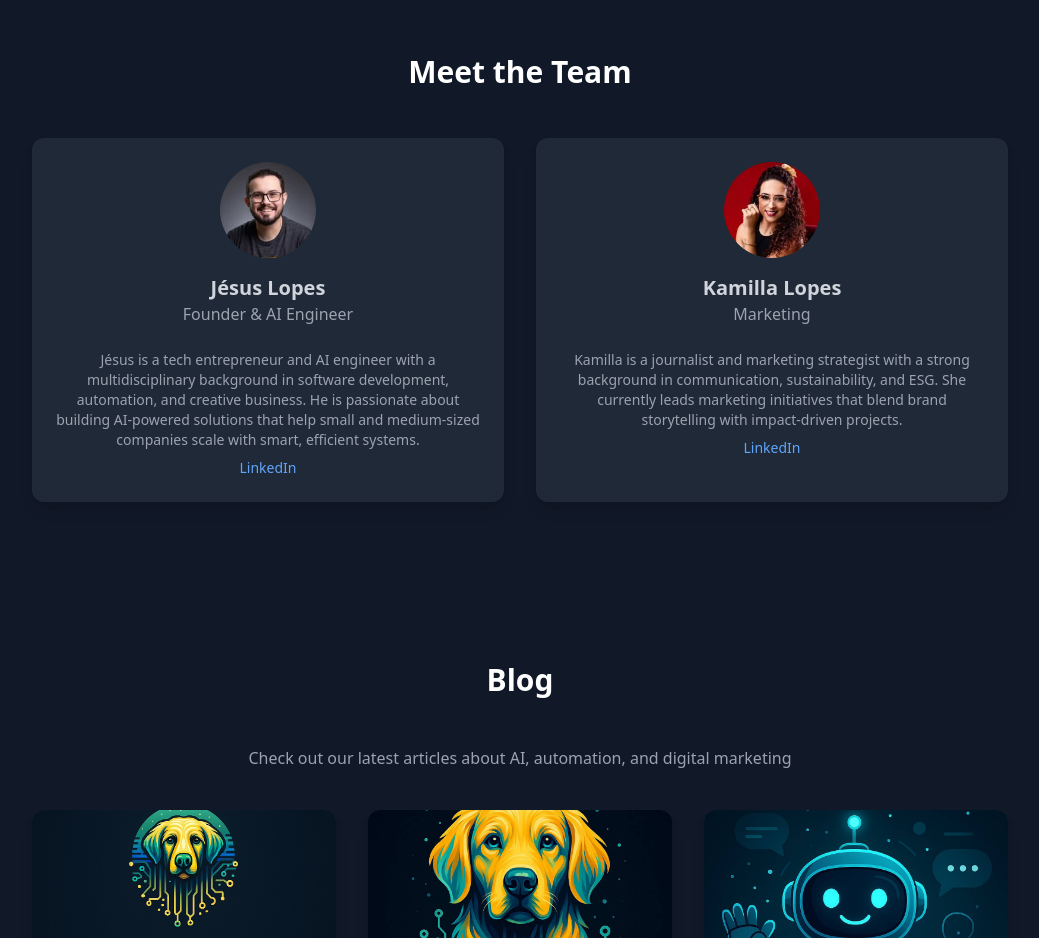
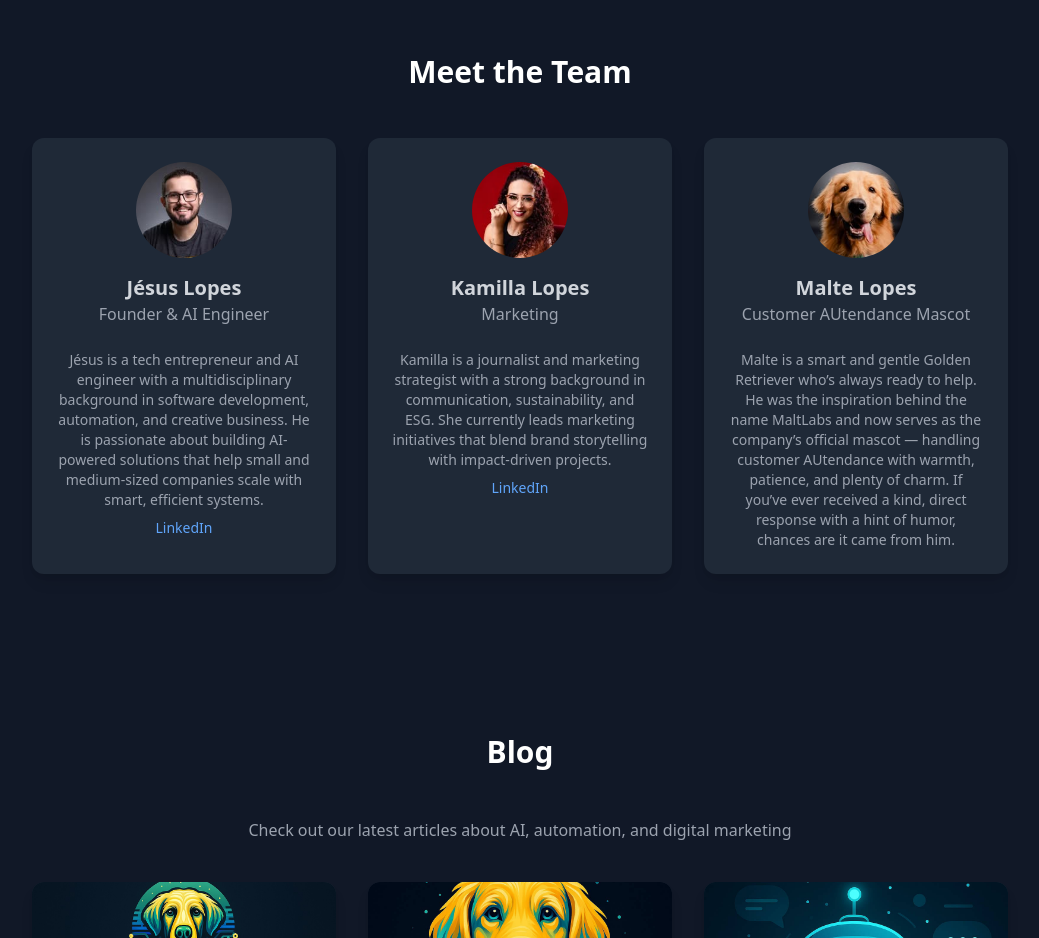
Before and after one commit to maltlabs/maltlabs.github.io, a plain HTML site: page index.html in a window 1280 px wide. Shown: the part 1260-2198 px from the top of the page, without its empty margins (120-1159 px from the left). Drawn offline with nearby package versions, Linux system fonts and the light colour scheme.

Commit message:
Add Malte

```diff
--- a/index.html
+++ b/index.html
@@ -87,7 +87,7 @@
 
   <section id="team" class="py-20 px-6 max-w-5xl mx-auto">
     <h2 class="text-3xl font-semibold text-center mb-12 fade-in">Meet the Team</h2>
-    <div class="grid grid-cols-1 md:grid-cols-2 lg:grid-cols-2 gap-8 justify-center text-gray-300">
+    <div class="grid grid-cols-1 md:grid-cols-3 lg:grid-cols-3 gap-8 justify-center text-gray-300">
       <div class="bg-gray-800 p-6 rounded-xl text-center shadow-lg transform hover:scale-105 transition-transform">
         <img src="assets/jesus.jpg" alt="Jesus Ferreira" class="w-24 h-24 mx-auto rounded-full mb-4" />
         <h3 class="text-xl font-bold">Jésus Lopes</h3>
@@ -107,6 +107,16 @@
           Kamilla is a journalist and marketing strategist with a strong background in communication, sustainability, and ESG. She currently leads marketing initiatives that blend brand storytelling with impact-driven projects.
         </p>
         <a class="text-sm text-blue-400 hover:underline block mt-2" href="https://www.linkedin.com/in/kamillabarboza" target="_blank">LinkedIn</a>
+      </div>
+
+      <div class="bg-gray-800 p-6 rounded-xl text-center shadow-lg transform hover:scale-105 transition-transform">
+        <img src="assets/malte.jpg" alt="Malte Lopes" class="w-24 h-24 mx-auto rounded-full mb-4" />
+        <h3 class="text-xl font-bold">Malte Lopes</h3>
+        <p class="text-gray-400">Customer AUtendance Mascot</p>
+        <br />
+        <p class="text-sm text-gray-400">
+          Malte is a smart and gentle Golden Retriever who’s always ready to help. He was the inspiration behind the name MaltLabs and now serves as the company’s official mascot — handling customer AUtendance with warmth, patience, and plenty of charm. If you’ve ever received a kind, direct response with a hint of humor, chances are it came from him.
+        </p>
       </div>
     </div>
   </section>
```
Also changed, not shown: assets/malte.jpg (added).
